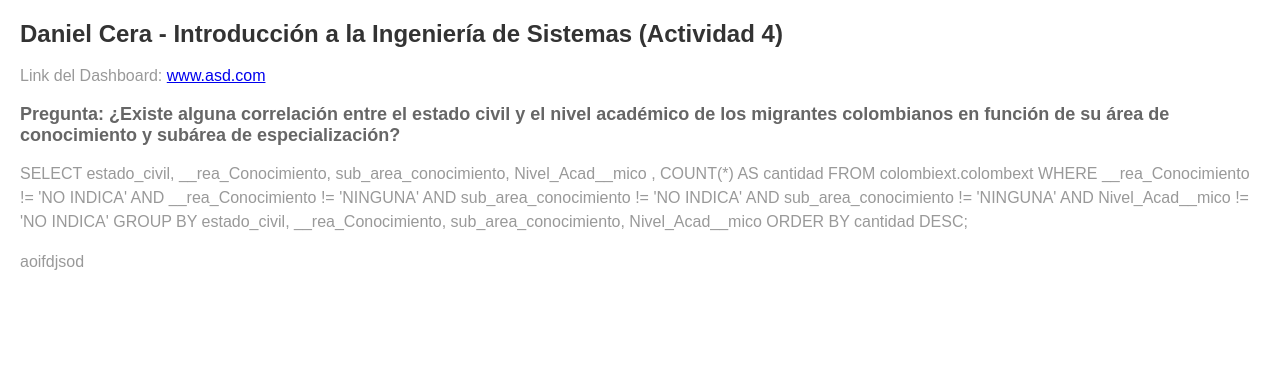
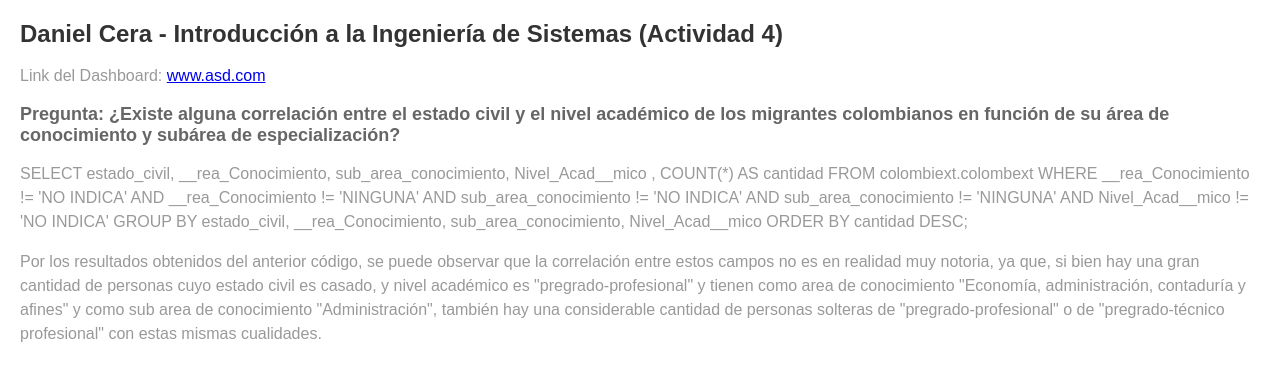
Before and after one commit to Danielit707/tarea4, a plain HTML site: page index.html in a window 1280 px wide. Drawn offline with Linux system fonts and the light colour scheme.

Commit message:
Update index.html

```diff
--- a/index.html
+++ b/index.html
@@ -18,6 +18,9 @@
   GROUP BY estado_civil, __rea_Conocimiento, sub_area_conocimiento, Nivel_Acad__mico
   ORDER BY cantidad DESC;</p>
 
-  <p>aoifdjsod</p>
+  <p>Por los resultados obtenidos del anterior código, se puede observar que la correlación entre estos campos no es en realidad
+    muy notoria, ya que, si bien hay una gran cantidad de personas cuyo estado civil es casado, y nivel académico es "pregrado-profesional"
+    y tienen como area de conocimiento "Economía, administración, contaduría y afines" y como sub area de conocimiento "Administración",
+    también hay una considerable cantidad de personas solteras de "pregrado-profesional" o de "pregrado-técnico profesional" con estas mismas cualidades.</p>
 </body>
 </html>
```
